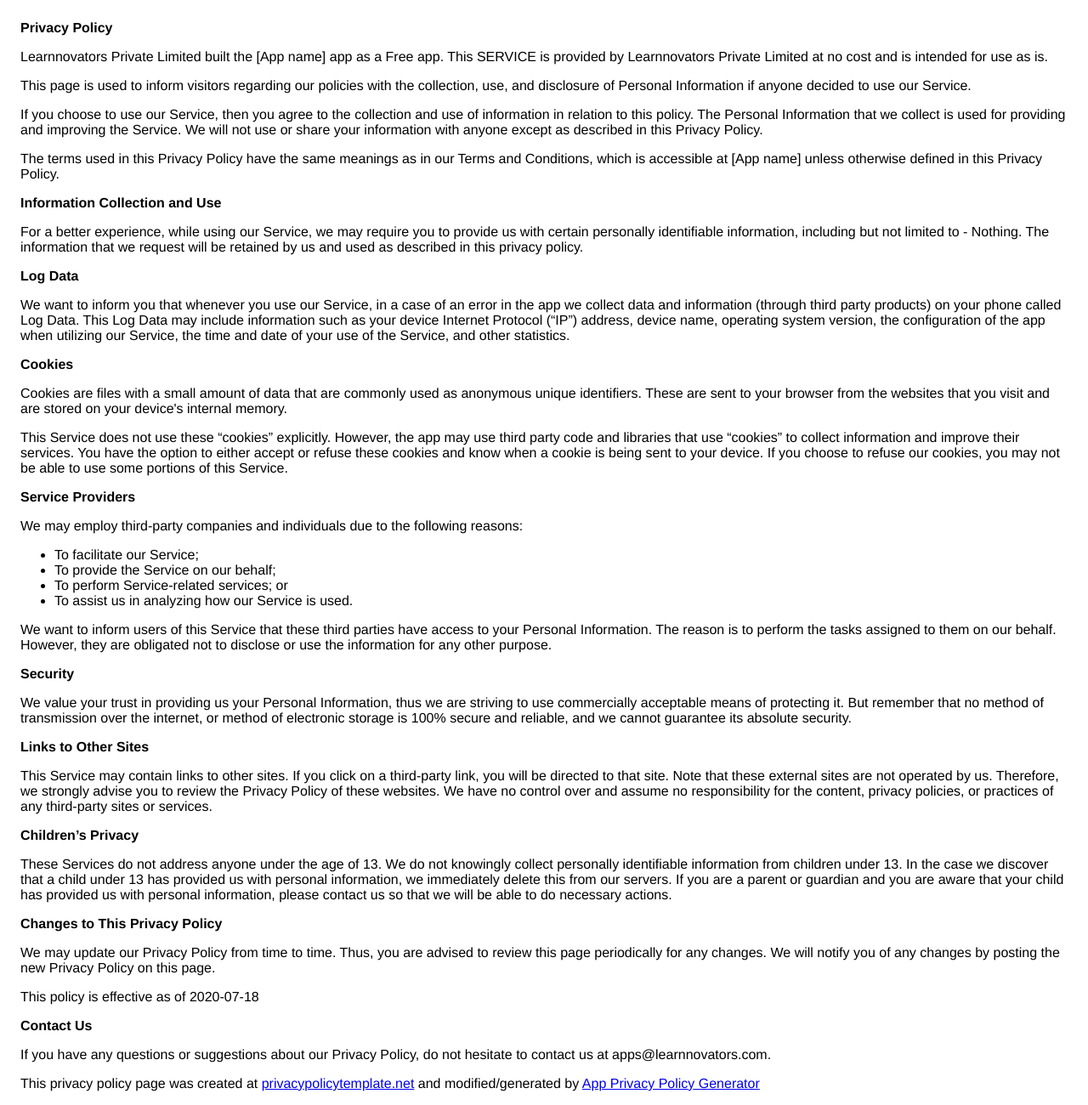
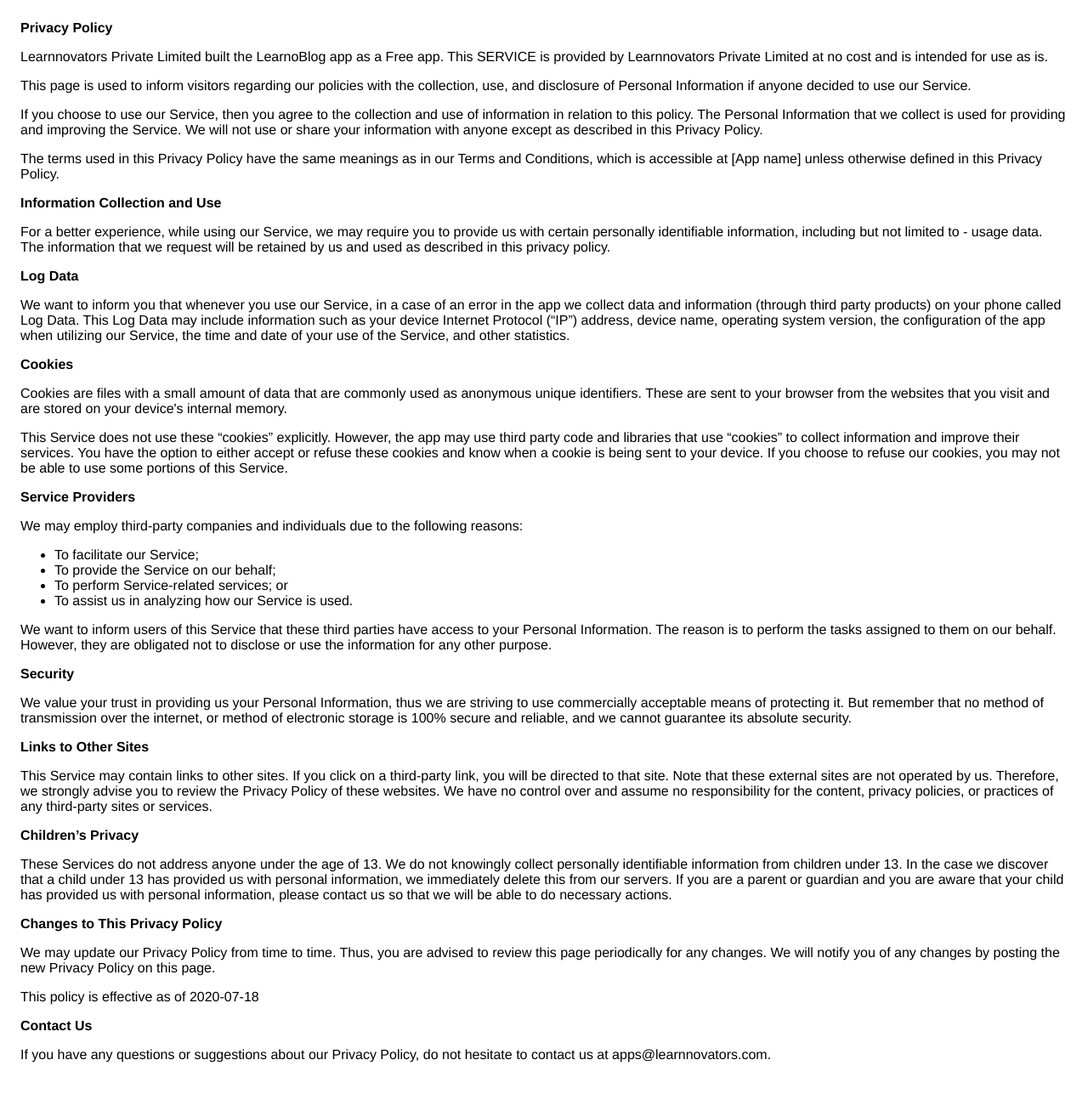
Before and after one commit to LearnoBlog/LearnoBlog.github.io, a plain HTML site: page index.html in a window 1280 px wide. Shown: the whole page at 85% size. Drawn offline with Linux system fonts and the light colour scheme.

Commit message:
Update index.html

```diff
--- a/index.html
+++ b/index.html
@@ -8,7 +8,7 @@
     </head>
     <body>
     <strong>Privacy Policy</strong> <p>
-                  Learnnovators Private Limited built the [App name] app as
+                  Learnnovators Private Limited built the LearnoBlog app as
                   a Free app. This SERVICE is provided by
                   Learnnovators Private Limited at no cost and is intended for use as
                   is.
@@ -29,7 +29,7 @@
                 </p> <p><strong>Information Collection and Use</strong></p> <p>
                   For a better experience, while using our Service, we
                   may require you to provide us with certain personally
-                  identifiable information, including but not limited to - Nothing. The information that
+                  identifiable information, including but not limited to - usage data. The information that
                   we request will be retained by us and used as described in this privacy policy.
                 </p> <!----> <p><strong>Log Data</strong></p> <p>
                   We want to inform you that whenever you
@@ -98,10 +98,6 @@
                 </p> <p>This policy is effective as of 2020-07-18</p> <p><strong>Contact Us</strong></p> <p>
                   If you have any questions or suggestions about our
                   Privacy Policy, do not hesitate to contact us at apps@learnnovators.com.
-                </p> <p>
-                  This privacy policy page was created at
-                  <a href="https://privacypolicytemplate.net" target="_blank" rel="noopener noreferrer">privacypolicytemplate.net</a>
-                  and modified/generated by
-                  <a href="https://app-privacy-policy-generator.firebaseapp.com/" target="_blank" rel="noopener noreferrer">App Privacy Policy Generator</a></p>
+                </p>
     </body>
     </html>
```
